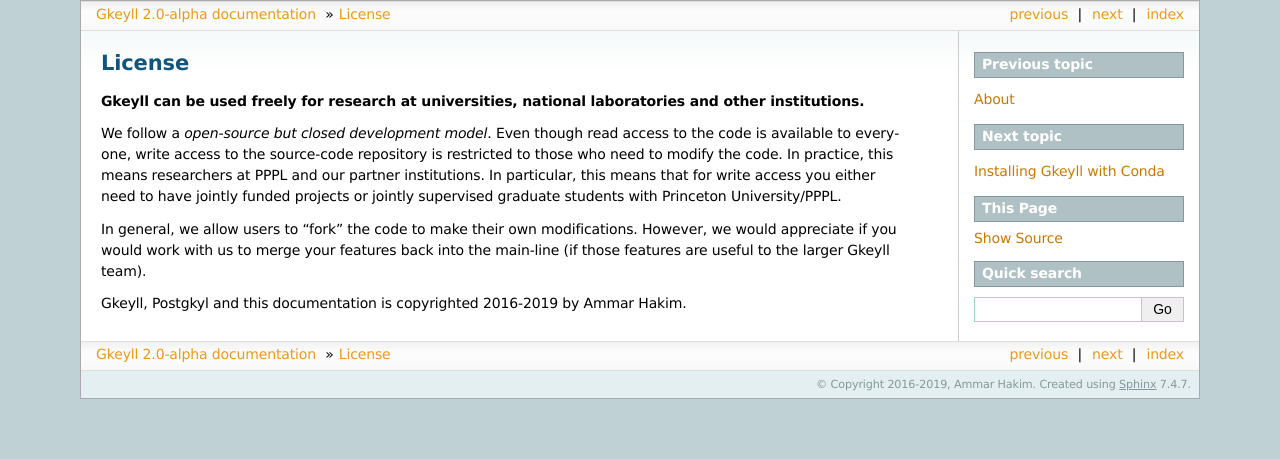
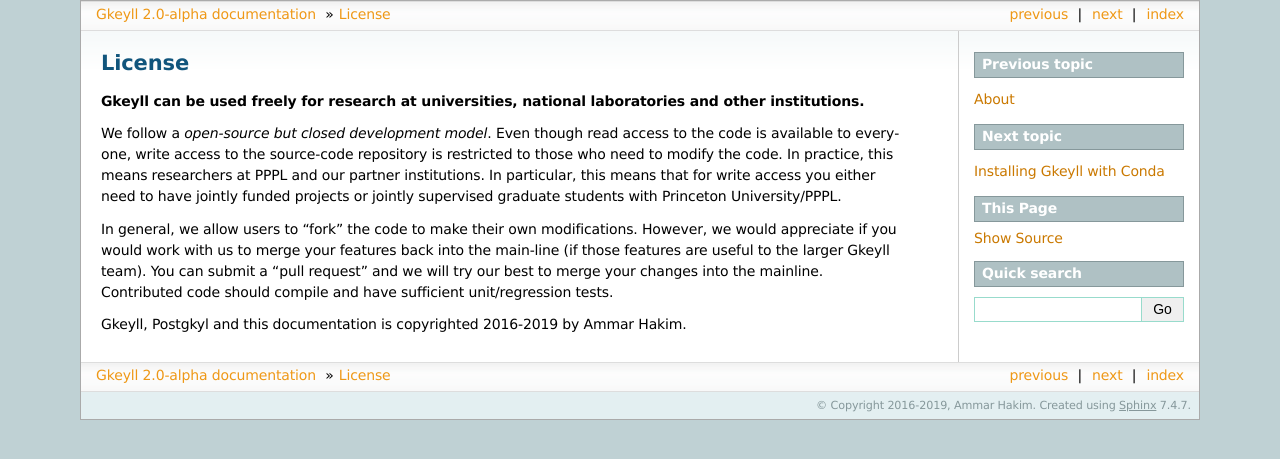
Before and after one commit to ammarhakim/gkyl-doc, a Sphinx documentation site: the page built from source/license.rst, in a window 1280 px wide. Shown: the top 459 px of the page. Built offline with Sphinx 7.4.7, drawn with Linux system fonts in a browser that asks for light colours.

Commit message:
Small update to licence to describe fork-pull model

```diff
--- a/source/license.rst
+++ b/source/license.rst
@@ -15,7 +15,10 @@
 In general, we allow users to "fork" the code to make their own
 modifications. However, we would appreciate if you would work with us
 to merge your features back into the main-line (if those features are
-useful to the larger Gkeyll team).
+useful to the larger Gkeyll team). You can submit a "pull request" and
+we will try our best to merge your changes into the
+mainline. Contributed code should compile and have sufficient
+unit/regression tests.
 
 Gkeyll, Postgkyl and this documentation is copyrighted 2016-2019 by
 Ammar Hakim.
```
